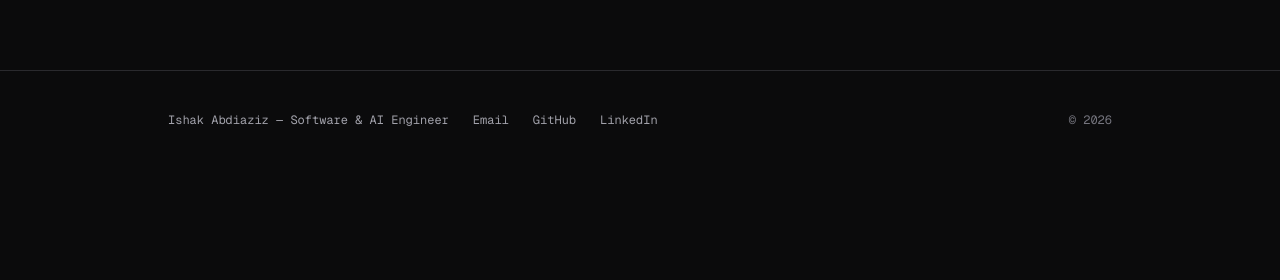
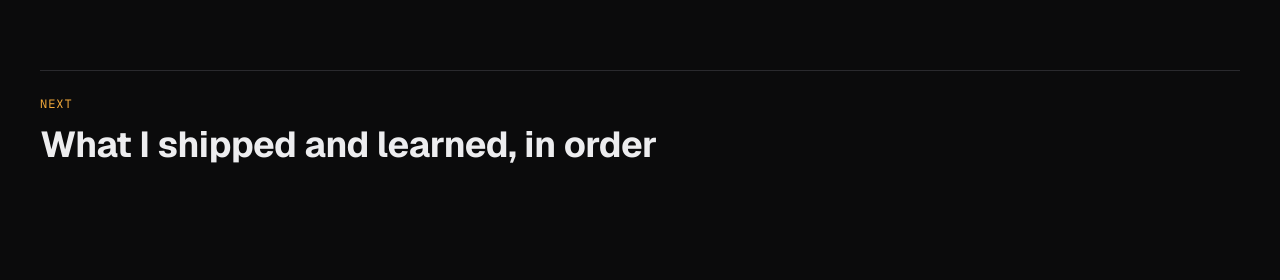
Before and after one commit to IshakAbdiazizHussen/Ishak-Abdiaziz----Portfolio, a Next.js app in the folder frontend/: page /built in a window 1280 px wide. Shown: the part 2430-2710 px from the top of the page. Before the commit the page ends 2602 px from the top, so only its background shows below. Built offline with nearby package versions, Linux system fonts and the light colour scheme; no server answers.

Commit message:
Putting a new section in last update in build page but..

```diff
--- a/frontend/app/built/built.module.css
+++ b/frontend/app/built/built.module.css
@@ -30,3 +30,8 @@
   line-height: 1.6;
   color: var(--text-dim);
 }
+
+/* Clear separation between the last project card and the "Next" hand-off. */
+.next {
+  margin-top: var(--space-2xl);
+}
--- a/frontend/app/built/page.tsx
+++ b/frontend/app/built/page.tsx
@@ -1,7 +1,8 @@
 import type { Metadata } from "next";
 import { Container } from "@/components/Container";
+import { NextTeaser } from "@/components/NextTeaser";
 import { ProjectCard } from "@/components/ProjectCard";
-import { builtHeader, projects } from "@/content/projects";
+import { builtHeader, builtNext, projects } from "@/content/projects";
 import styles from "./built.module.css";
 
 export const metadata: Metadata = {
@@ -13,6 +14,7 @@ export const metadata: Metadata = {
 
 export default function BuiltPage() {
   return (
+    <>
       <Container>
         <header className={styles.header}>
           <p className={styles.kicker}>{builtHeader.kicker}</p>
@@ -23,5 +25,16 @@ export default function BuiltPage() {
           <ProjectCard key={project.slug} project={project} />
         ))}
       </Container>
+      <div className={styles.next}>
+        <NextTeaser
+          href={builtNext.href}
+          kicker={builtNext.kicker}
+          title={builtNext.title}
+          sub=""
+          arrow="right"
+          context="Log"
+        />
+      </div>
+    </>
   );
 }
--- a/frontend/components/NextTeaser.module.css
+++ b/frontend/components/NextTeaser.module.css
@@ -50,6 +50,10 @@
   animation: next-bob 2s ease-in-out infinite;
 }
 
+.arrowRight {
+  animation-name: next-bob-x;
+}
+
 /* Fades in at the top, drifts down, fades out — then loops (the jump back is
    hidden because opacity is 0 at both ends). */
 @keyframes next-bob {
@@ -67,6 +71,22 @@
   }
 }
 
+/* Same appear/disappear motion, drifting right instead of down. */
+@keyframes next-bob-x {
+  0% {
+    opacity: 0;
+    transform: translateX(-8px);
+  }
+  35%,
+  65% {
+    opacity: 1;
+  }
+  100% {
+    opacity: 0;
+    transform: translateX(10px);
+  }
+}
+
 @media (max-width: 640px) {
   .inner {
     padding-block: var(--space-lg);
--- a/frontend/components/NextTeaser.tsx
+++ b/frontend/components/NextTeaser.tsx
@@ -2,22 +2,38 @@ import Link from "next/link";
 import { intro } from "@/content/intro";
 import styles from "./NextTeaser.module.css";
 
-/** "What's next" transition block at the foot of the Intro page → Built. */
-export function NextTeaser() {
+/** "What's next" transition block at the foot of a page. Defaults to the
+ *  Intro → Built hand-off; pass props to reuse it elsewhere. */
+export function NextTeaser({
+  href = intro.next.href,
+  kicker = intro.next.kicker,
+  title = intro.next.title,
+  sub = intro.next.sub as string | undefined,
+  arrow = "down",
+  context = "Built",
+}: {
+  href?: string;
+  kicker?: string;
+  title?: string;
+  sub?: string;
+  arrow?: "down" | "right";
+  context?: string;
+} = {}) {
   return (
     <section className={styles.section}>
       <div className={styles.wrap}>
-        <Link
-          href={intro.next.href}
-          className={styles.inner}
-          aria-label={`${intro.next.title} — Built`}
-        >
+        <Link href={href} className={styles.inner} aria-label={`${title} — ${context}`}>
           <div className={styles.body}>
-            <p className={styles.kicker}>{intro.next.kicker}</p>
-            <h2 className={styles.title}>{intro.next.title}</h2>
-            <p className={styles.sub}>{intro.next.sub}</p>
+            <p className={styles.kicker}>{kicker}</p>
+            <h2 className={styles.title}>{title}</h2>
+            {sub ? <p className={styles.sub}>{sub}</p> : null}
           </div>
-          <span className={styles.arrow} aria-hidden="true">
+          <span
+            className={[styles.arrow, arrow === "right" ? styles.arrowRight : ""]
+              .filter(Boolean)
+              .join(" ")}
+            aria-hidden="true"
+          >
             <svg
               viewBox="0 0 24 24"
               width="28"
@@ -28,7 +44,11 @@ export function NextTeaser() {
               strokeLinecap="round"
               strokeLinejoin="round"
             >
-              <path d="M12 4v15M6 13l6 6 6-6" />
+              {arrow === "right" ? (
+                <path d="M4 12h15M13 6l6 6-6 6" />
+              ) : (
+                <path d="M12 4v15M6 13l6 6 6-6" />
+              )}
             </svg>
           </span>
         </Link>
--- a/frontend/content/projects.ts
+++ b/frontend/content/projects.ts
@@ -118,6 +118,12 @@ export const projects: Project[] = [
   },
 ];
 
+export const builtNext = {
+  kicker: "Next",
+  title: "What I shipped and learned, in order",
+  href: "/log",
+};
+
 export const builtHeader = {
   kicker: "Built",
   title: "Two projects I can defend line by line",
```
Lines whose indentation alone changed are shown as unchanged.
